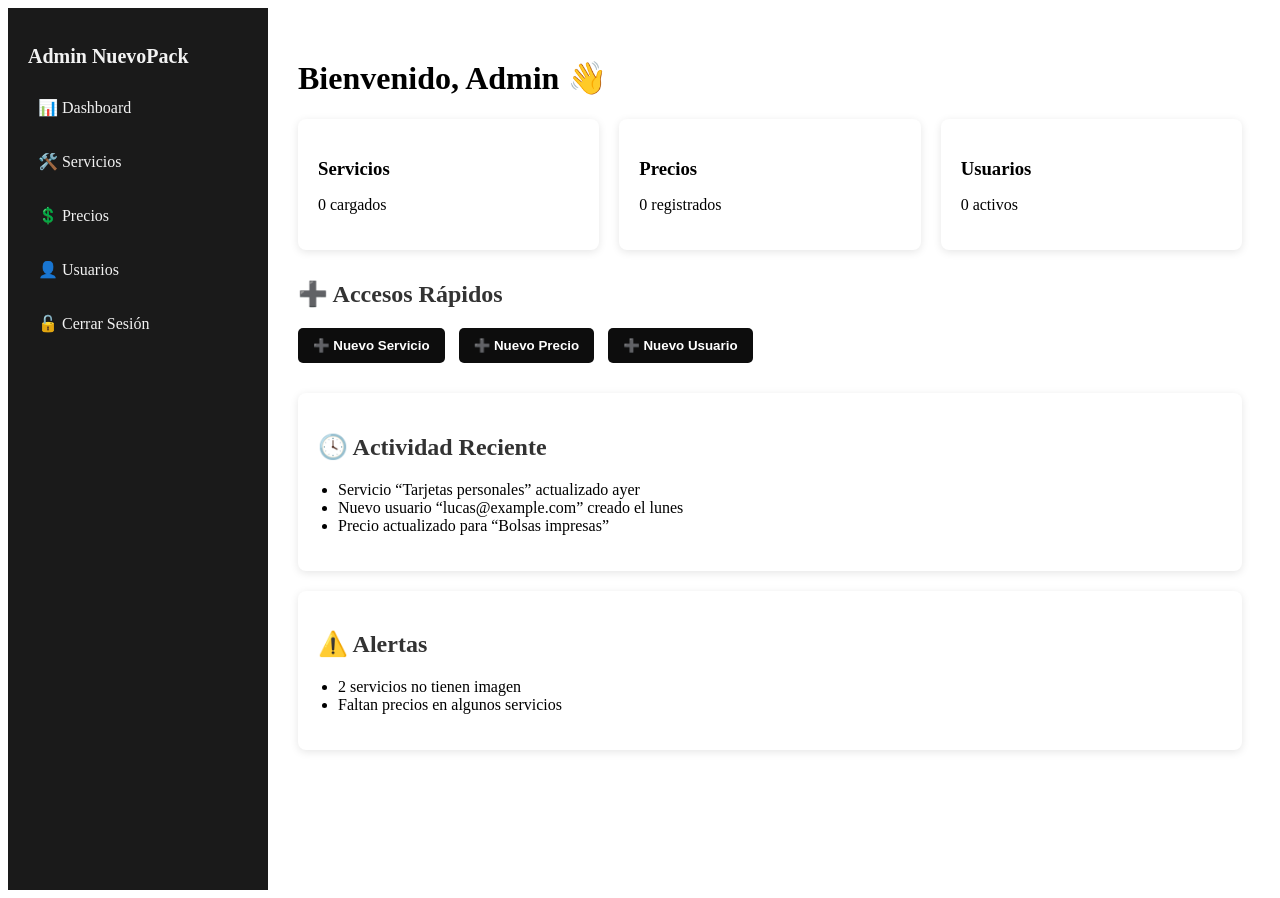
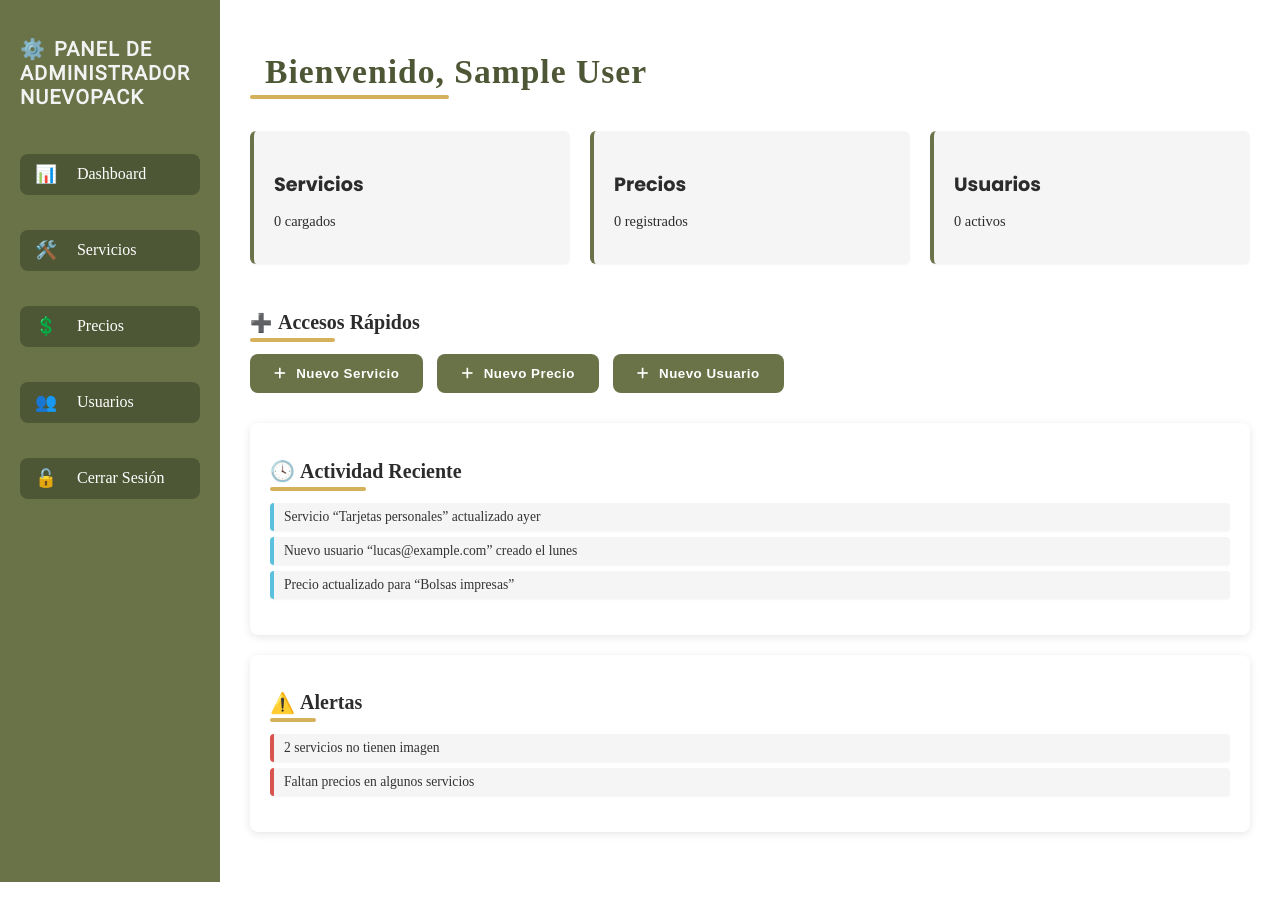
Before and after one commit to antonellavillani/nuevopack, a PHP site: page /nuevopack/admin-xyz2025/dashboard.php in a window 1280 px wide. Run offline with PHP 8.4, Linux system fonts and the light colour scheme; the visitor is signed in with stand-in values (Sample User, id 1); data that the repository does not hold is empty.

Commit message:
style: Mejora en el estilo de dashboard.php

```diff
--- a/admin-xyz2025/dashboard.php
+++ b/admin-xyz2025/dashboard.php
@@ -16,6 +16,7 @@ require_once('../config/config.php');
     <meta charset="UTF-8">
     <title>Panel de Administración | NuevoPack</title>
     <link href="https://fonts.googleapis.com/css2?family=Roboto&family=Poppins:wght@700&display=swap" rel="stylesheet">
+    <link rel="stylesheet" href="https://cdnjs.cloudflare.com/ajax/libs/font-awesome/6.5.0/css/all.min.css">
     <link rel="stylesheet" href="estilos/estilos_admin.css">
 </head>
 <body>
@@ -23,17 +24,17 @@ require_once('../config/config.php');
 <div class="container">
     <!-- Sidebar -->
     <div class="sidebar">
-        <h2>Admin NuevoPack</h2>
-        <div class="nav-item"><a href="dashboard.php">📊 Dashboard</a></div>
-        <div class="nav-item"><a href="servicios.php">🛠️ Servicios</a></div>
-        <div class="nav-item"><a href="precios.php">💲 Precios</a></div>
-        <div class="nav-item"><a href="usuarios.php">👤 Usuarios</a></div>
-        <div class="nav-item"><a href="logout.php">🔓 Cerrar Sesión</a></div>
+        <h2 class="sidebar-title">Panel de Administrador NuevoPack</h2>
+        <div class="nav-item"><a href="dashboard.php" class="inicio">Dashboard</a></div>
+        <div class="nav-item"><a href="servicios.php" class="servicios">Servicios</a></div>
+        <div class="nav-item"><a href="precios.php" class="precios">Precios</a></div>
+        <div class="nav-item"><a href="usuarios.php" class="usuarios">Usuarios</a></div>
+        <div class="nav-item"><a href="logout.php" class="logout">Cerrar Sesión</a></div>
     </div>
 
     <!-- Contenido principal -->
     <div class="main-content">
-        <h1>Bienvenido, Admin 👋</h1>
+        <h1 class="titulo-pagina">Bienvenido, <?php echo $_SESSION['nombre']; ?></h1>
 
         <!-- Resumen -->
         <div class="card-container">
@@ -62,16 +63,25 @@ require_once('../config/config.php');
 
         <!-- Accesos rápidos -->
         <div class="quick-actions">
-            <h2>➕ Accesos Rápidos</h2>
-            <button onclick="window.location.href='servicios.php?accion=crear'">➕ Nuevo Servicio</button>
-            <button onclick="window.location.href='precios.php?accion=crear'">➕ Nuevo Precio</button>
-            <button onclick="window.location.href='usuarios.php?accion=crear'">➕ Nuevo Usuario</button>
+            <h2 class="titulo-seccion">Accesos Rápidos</h2>
+            <div class="botones-rapidos">
+                <button onclick="window.location.href='servicios.php?accion=crear'" class="boton-acceso">
+                    <i class="fa-solid fa-plus"></i>Nuevo Servicio
+                </button>
+                <button onclick="window.location.href='precios.php?accion=crear'" class="boton-acceso">
+                    <i class="fa-solid fa-plus"></i>Nuevo Precio
+                </button>
+                <button onclick="window.location.href='usuarios.php?accion=crear'" class="boton-acceso">
+                    <i class="fa-solid fa-plus"></i>Nuevo Usuario
+                </button>
+
+            </div>
         </div>
 
         <!-- Actividad reciente -->
         <div class="activity-log">
-            <h2>🕓 Actividad Reciente</h2>
-            <ul>
+            <h2 class="actividad-titulo titulo-seccion">Actividad Reciente</h2>
+            <ul class="lista-actividad">
                 <li>Servicio “Tarjetas personales” actualizado ayer</li>
                 <li>Nuevo usuario “lucas@example.com” creado el lunes</li>
                 <li>Precio actualizado para “Bolsas impresas”</li>
@@ -80,8 +90,8 @@ require_once('../config/config.php');
 
         <!-- Alertas -->
         <div class="alerts">
-            <h2>⚠️ Alertas</h2>
-            <ul>
+            <h2 class="alertas-titulo titulo-seccion">Alertas</h2>
+            <ul class="lista-actividad">
                 <li>2 servicios no tienen imagen</li>
                 <li>Faltan precios en algunos servicios</li>
             </ul>
--- a/admin-xyz2025/estilos/estilos_admin.css
+++ b/admin-xyz2025/estilos/estilos_admin.css
@@ -1,6 +1,13 @@
 /* ---------------------------------------
    Estilos para el Login
 --------------------------------------- */
+body, html {
+    margin: 0;
+    padding: 0;
+    height: 100%;
+    overflow: hidden;
+}
+
 .body-login {
     font-family: 'Segoe UI', sans-serif;
     background-color: #f3f4f6;
@@ -147,6 +154,59 @@
 /* ---------------------------------------
    Estilos para ABM
 --------------------------------------- */
+/* ---------- dashboard.php ---------- */
+.titulo-pagina {
+    font-size: 2.1rem;
+    font-weight: 700;
+    letter-spacing: 1px;
+    color: #4E5735;
+    position: relative;
+    display: inline-block;
+    opacity: 0;
+    transform: translateY(20px);
+    animation: aparecerTitulo 1s ease-out forwards;
+    margin-bottom: 10px;
+    padding-left: 15px;
+}
+
+.titulo-pagina::after {
+    content: '';
+    position: absolute;
+    left: 0;
+    bottom: -8px;
+    width: 50%;
+    height: 4px;
+    background-color: #D6B15C;
+    border-radius: 2px;
+}
+
+@keyframes aparecerTitulo {
+    to {
+        opacity: 1;
+        transform: translateY(0);
+    }
+}
+
+.titulo-seccion {
+    font-size: 20px;
+    color: #4E5735;
+    position: relative;
+    display: inline-block;
+    padding-left: 30px;
+    margin-bottom: 10px;
+}
+
+.titulo-seccion::after {
+    content: '';
+    position: absolute;
+    left: 0;
+    bottom: -8px;
+    width: 50%;
+    height: 4px;
+    background-color: #D6B15C;
+    border-radius: 2px;
+}
+
 .container {
     display: flex;
     height: 100vh;
@@ -154,33 +214,67 @@
 
 .sidebar {
     width: 220px;
-    background-color: #1a1a1a;
+    background-color: #6A7348;
     color: white;
     padding: 20px;
+    margin: 0;
     flex-shrink: 0;
+    box-sizing: border-box;
+    display: flex;
+    flex-direction: column;
+    gap: 15px;
 }
 
-.sidebar h2 {
-    font-size: 20px;
+.sidebar-title {
     margin-bottom: 20px;
     color: #f2f2f2;
+    font-family: 'Roboto', sans-serif;
+    font-size: 20px;
+    font-weight: bold;
+    letter-spacing: 1px;
+    text-transform: uppercase;
+}
+
+.sidebar-title::before {
+    content: "⚙️";
+    margin-right: 8px;
 }
 
 .nav-item {
-    margin-bottom: 15px;
+    margin: 10px 0;
 }
 
 .nav-item a {
-    color: #f2f2f2;
+    background-color: #4E5735;
+    color: #fff;
     text-decoration: none;
-    display: block;
-    padding: 10px;
-    border-radius: 6px;
-    transition: background 0.3s;
+    display: flex;
+    align-items: center;
+    border-radius: 8px;
+    font-weight: 500;
+    transition: background-color 0.3s ease;
+    position: relative;
+    gap: 10px;
+    padding: 10px 15px;
 }
 
+.nav-item a::before {
+    content: '📁'; /* ícono por defecto, se cambia con clases específicas */
+    margin-right: 10px;
+    font-size: 1.1rem;
+}
+
+.nav-item a.inicio::before { content: '📊'; }
+.nav-item a.precios::before { content: '💲'; }
+.nav-item a.servicios::before { content: '🛠️'; }
+.nav-item a.usuarios::before { content: '👥'; }
+.nav-item a.logout::before { content: '🔓'; }
+
 .nav-item a:hover {
-    background-color: #333;
+    background-color: #B5BF69;
+    transform: scale(1.03);
+    box-shadow: 0 4px 12px rgba(0, 0, 0, 0.15);
+    color: #555;
 }
 
 .main-content {
@@ -194,38 +288,105 @@
     gap: 20px;
     flex-wrap: wrap;
     margin-bottom: 30px;
+    margin-top: 30px;
 }
 
 .card {
-    background-color: white;
+    background-color: #f5f5f5;
     padding: 20px;
-    border-radius: 8px;
-    box-shadow: 0 2px 8px rgba(0,0,0,0.1);
-    flex: 1;
+    border-radius: 6px;
+    border-left: 4px solid #6A7348;
+    box-shadow: 0 1px 2px rgba(0, 0, 0, 0.04);
+    transition: background-color 0.2s ease;
+    flex: 1 1 200px;
     min-width: 200px;
+    color: #333;
+}
+
+.card:hover {
+  background-color: #ececec;
 }
 
 .card h3 {
     margin-bottom: 10px;
+    color: #2c2c2c;
+    font-size: 1.2rem;
+    font-family: 'Poppins', sans-serif;
+}
+
+.card p {
+    color: #2c2c2c;
+    font-size: 0.9rem;
 }
 
 .quick-actions {
     margin-bottom: 30px;
 }
 
-.quick-actions button {
+.quick-actions h2 {
+    font-size: 20px;
+    color: #2c2c2c;
+    margin-bottom: 10px;
+    position: relative;
+    padding-left: 28px;
+}
+
+.quick-actions i {
     margin-right: 10px;
-    padding: 10px 15px;
-    background-color: #0D0D0D;
+    margin-left: 0;
+}
+
+.quick-actions h2::before {
+    content: "➕";
+    position: absolute;
+    left: 0;
+    top: 50%;
+    transform: translateY(-50%);
+    font-size: 0.9em;
+}
+
+.botones-rapidos {
+    margin-top: 10px;
+}
+
+.boton-acceso {
+    margin-right: 10px;
+    padding: 12px 24px;
+    font-size: 0.8  em;
     color: white;
     border: none;
-    border-radius: 5px;
     cursor: pointer;
-    font-weight: bold;
+    font-weight: 600;
+    background-color: #6A7348;
+    border-radius: 8px;
+    transition: transform 0.2s ease, background-color 0.2s ease;
+    letter-spacing: 0.5px;
 }
 
 .quick-actions button:hover {
-    background-color: #333;
+    background-color: #4E5433;
+    transform: scale(1.05);
+}
+
+.actividad-titulo, .alertas-titulo {
+    font-size: 20px;
+    color: #2c2c2c;
+}
+
+.actividad-titulo::before {
+    content: "🕓";
+    position: absolute;
+    left: 0;
+    top: 50%;
+    transform: translateY(-50%);
+}
+
+.alertas-titulo::before {
+    content: "⚠️";
+    position: absolute;
+    left: 0;
+    top: 50%;
+    transform: translateY(-50%);
 }
 
 .activity-log, .alerts {
@@ -236,9 +397,47 @@
     box-shadow: 0 2px 8px rgba(0,0,0,0.1);
 }
 
-.activity-log ul, .alerts ul {
-    list-style: disc;
-    padding-left: 20px;
+.activity-log h2::before {
+    content: "🕓";
+    margin-right: 10px;
+}
+
+.alerts h2::before {
+    content: "⚠️";
+    margin-right: 10px;
+}
+
+.lista-actividad,
+.lista-alertas {
+  list-style: none;
+  padding: 0;
+  margin-top: 10px;
+}
+
+.activity-log .lista-actividad li {
+  border-left: 4px solid #5BC0DE; /* celeste */
+}
+
+.alerts .lista-actividad li {
+  border-left: 4px solid #D9534F; /* rojo alerta */
+}
+
+.lista-actividad li,
+.lista-alertas li {
+  padding: 6px 10px;
+  margin-bottom: 6px;
+  background-color: #f5f5f5;
+  border-left: 4px solid #6A7348;
+  border-radius: 4px;
+  font-size: 0.85rem;
+  color: #333;
+  box-shadow: 0 1px 2px rgba(0, 0, 0, 0.04);
+  transition: background-color 0.2s ease;
+}
+
+.lista-actividad li:hover,
+.lista-alertas li:hover {
+  background-color: #ececec;
 }
 
 /* --------------- SERVICIOS --------------- */
@@ -251,7 +450,7 @@
     box-shadow: 0 0 15px rgba(0,0,0,0.1);
 }
 
-h2 {
+.contenedor h2 {
     margin-bottom: 20px;
     font-size: 24px;
     color: #333;
--- a/admin-xyz2025/google_login.php
+++ b/admin-xyz2025/google_login.php
@@ -36,7 +36,7 @@ if (!isset($_GET['code'])) {
 
         if ($usuario && $usuario['aprobado']) {
             $_SESSION['admin_logged_in'] = true;
-            $_SESSION['admin_nombre'] = $usuario['nombre'];
+            $_SESSION['nombre'] = $usuario['nombre'];
             $_SESSION['admin_id'] = $usuario['id'];
             header("Location: dashboard.php");
             exit();
--- a/admin-xyz2025/login.php
+++ b/admin-xyz2025/login.php
@@ -19,7 +19,7 @@ if ($_SERVER["REQUEST_METHOD"] == "POST") {
 
         if ($usuario && password_verify($password, $usuario['password_hash'])) {
             $_SESSION['admin_logged_in'] = true;
-            $_SESSION['admin_nombre'] = $usuario['nombre'];
+            $_SESSION['nombre'] = $usuario['nombre'];
             $_SESSION['admin_id'] = $usuario['id'];
             header("Location: dashboard.php");
             exit();
```
